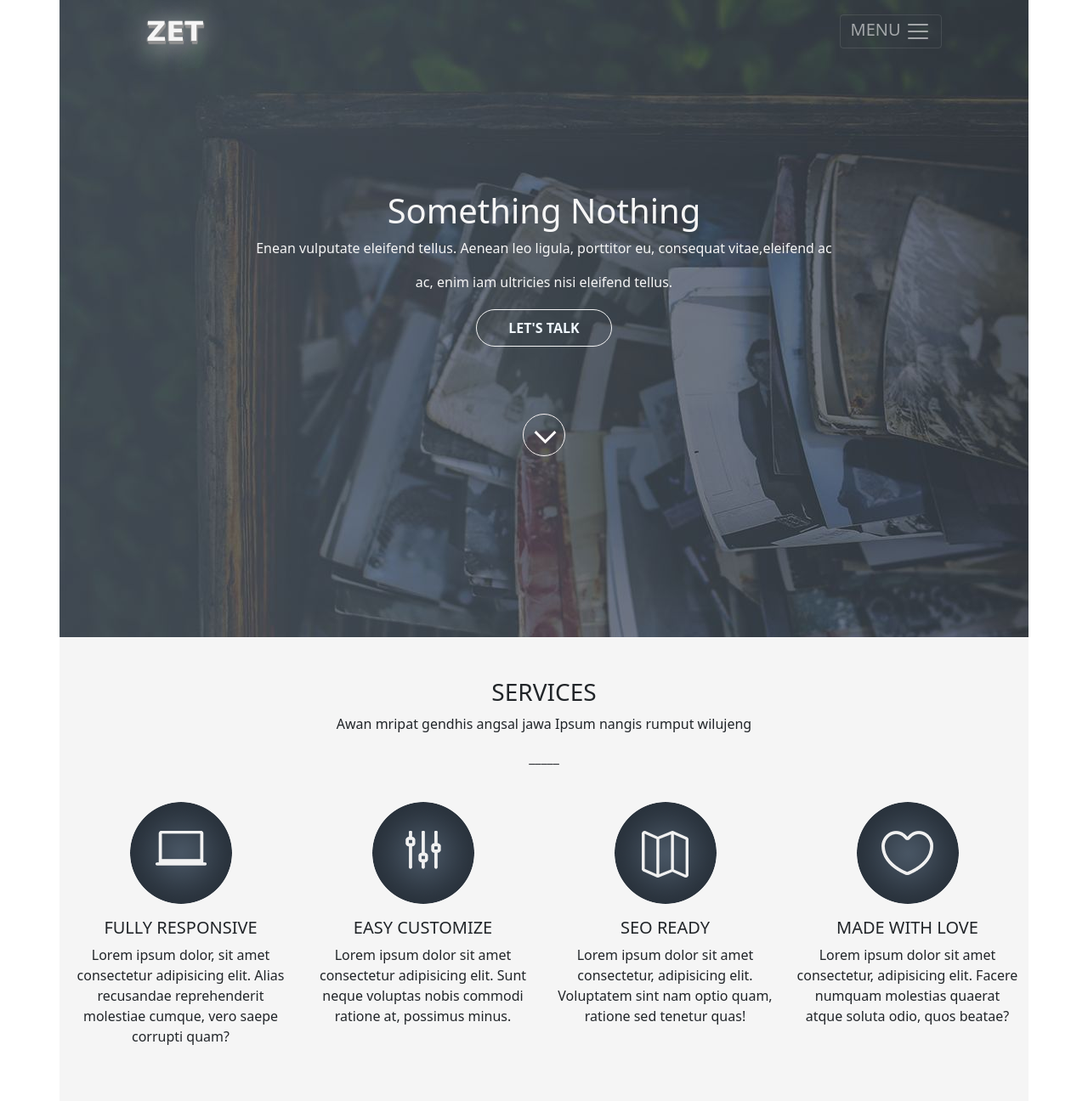
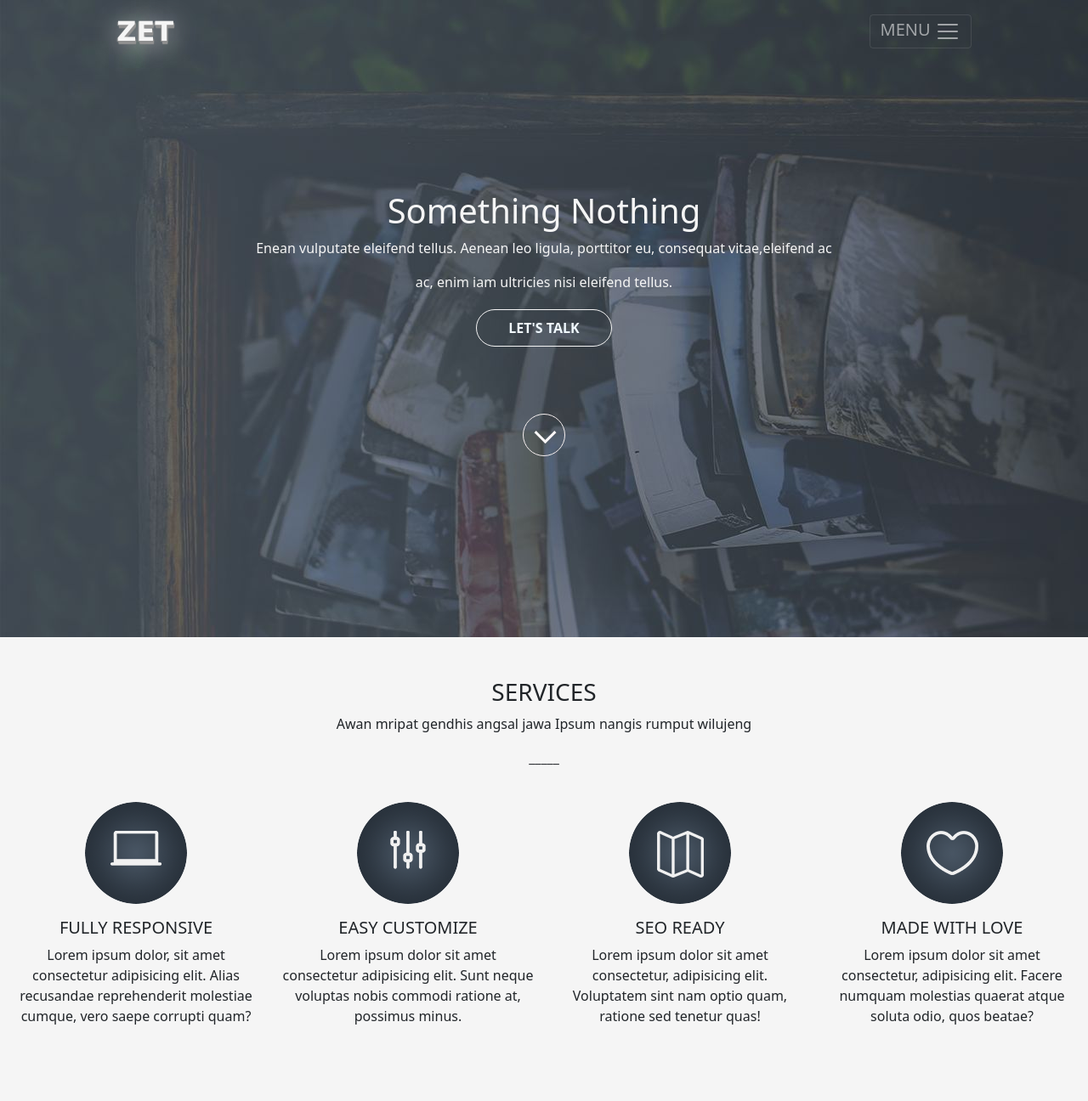
Before and after one commit to Realise-Formation-Digital/22.04-Project-Zet, a PHP site: page / in a window 1280 px wide. Shown: the whole page at 85% size. After the commit the page ends 1206 px from the top, so only its background shows below. Run offline with PHP 8.4, Linux system fonts and the light colour scheme.

Commit message:
cinquième commit

```diff
--- a/index.html
+++ b/index.html
@@ -11,7 +11,7 @@
 </head>
 <body>
     <header>
-      <div class="container p-0">
+      <div class="container-fluid p-0">
       <div class="d-flex p-0 bd-highlight">
 
 
@@ -80,7 +80,7 @@
 
 </section>
         <section id="Sam">
-          <div class="container pb-5" style="background-color: rgb(245, 245, 245);" >
+          <div class="container-fluid pb-5" style="background-color: rgb(245, 245, 245);" >
             <div class="row">
                 <div class="col-12 fw-bolder text-Dark text-center pt-5"><h1 class="fs-3">SERVICES</h1></div>
 
--- a/main.css
+++ b/main.css
@@ -1,6 +1,6 @@
 #Diogo{
     background-image: url("Image/project.jpg");
-    width: 1600px;
+    width: 100%;
     height: 750px;
 }
 
```
